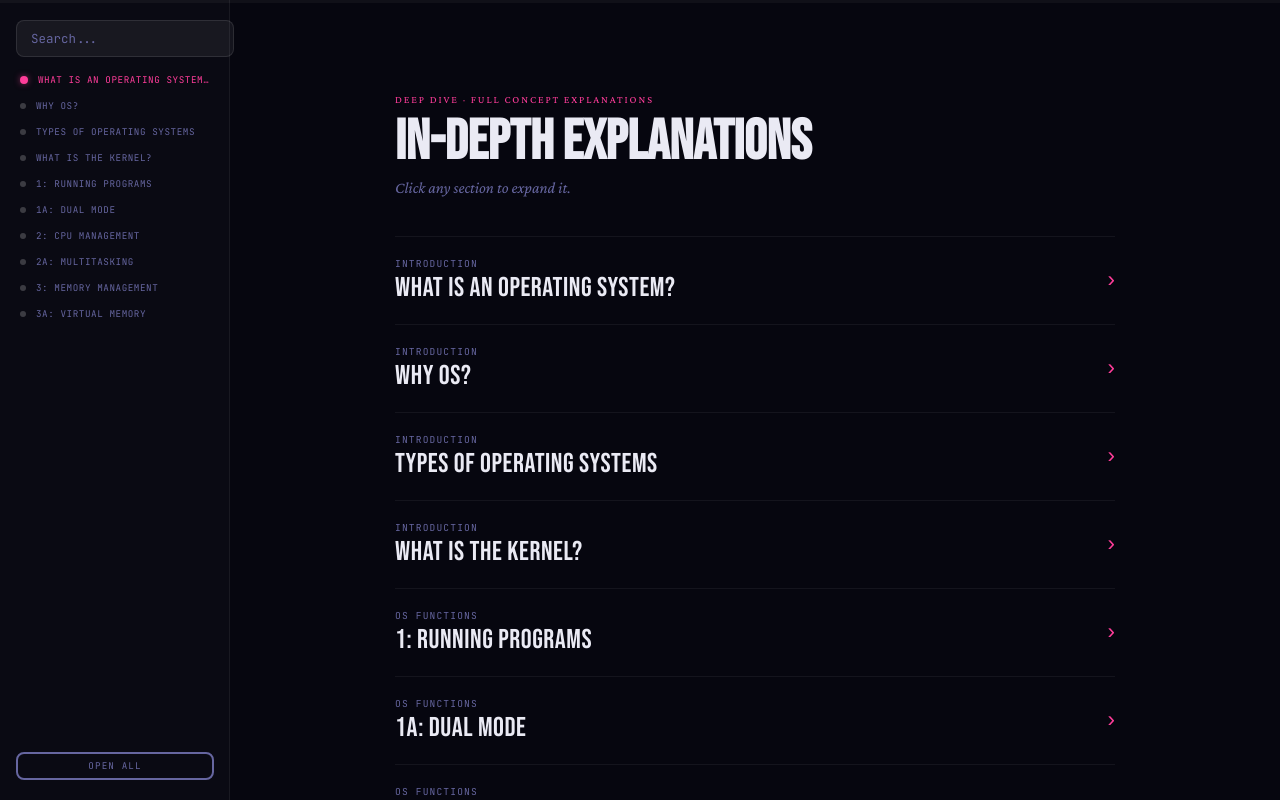
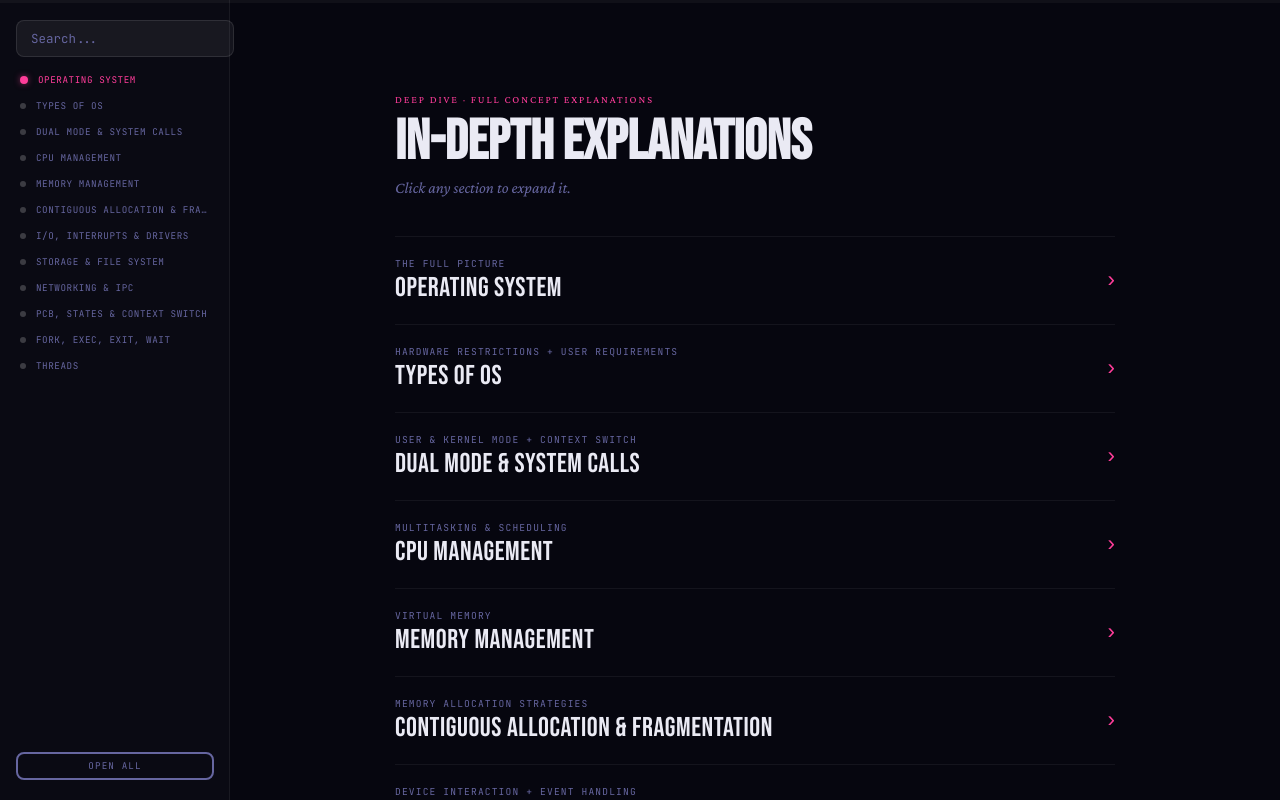
Before and after one commit to AtaurM/bobs-guide-to-os, a React (Vite) app: page / in a window 1280 px wide. Built offline with nearby package versions, Linux system fonts and the light colour scheme.

Commit message:
+OS info; bold text; indented lists; muted accent vars

```diff
--- a/src/components/panels/DeepPanel.jsx
+++ b/src/components/panels/DeepPanel.jsx
@@ -6,19 +6,37 @@ import Highlight from '../common/Highlight'
 import { useSearch } from '../../context/SearchContext'
 import { deepSectionId, deepMatchesQuery } from '../../utils/searchUtils'
 
+function InlineContent({ content }) {
+  if (typeof content === 'string') return <Highlight text={content} />
+  return content.map((seg, i) =>
+    seg.bold
+      ? <strong key={i} className={styles.bold}><Highlight text={seg.text} /></strong>
+      : <Highlight key={i} text={seg.text} />
+  )
+}
+
 // parse type of paragraph
 function BodyParagraph({ paragraph }) {
+  if (paragraph.list) {
+    return (
+      <ol className={styles.numberedList}>
+        {paragraph.list.map((item, i) => (
+          <li key={i} className={styles.listItem}>
+            <span className={styles.listNum}>{i + 1})</span>
+            <span className={styles.listText}><InlineContent content={item} /></span>
+          </li>
+        ))}
+      </ol>
+    )
+  }
+
   if (typeof paragraph === 'string') {
     return <p className={styles.bodyPara}><Highlight text={paragraph} /></p>
   }
 
   return (
     <p className={styles.bodyPara}>
-            {paragraph.map((seg, i) =>
-                seg.bold
-                    ? <strong key={i}><Highlight text={seg.text} /></strong>
-                    : <Highlight key={i} text={seg.text} />
-            )}
+      <InlineContent content={paragraph} />
     </p>
   )
 }
--- a/src/components/panels/DeepPanel.module.css
+++ b/src/components/panels/DeepPanel.module.css
@@ -209,3 +209,41 @@
 .othersItem {
     opacity: 0.5;
 }
+
+.bold {
+    color:var(--text); font-weight:600;
+}
+
+.numberedList {
+  list-style: none;
+  padding-left: 16px;
+  margin: 6px 0;
+  display: flex;
+  flex-direction: column;
+  gap: 4px;
+}
+
+.listItem {
+  display: grid;
+  grid-template-columns: 24px 1fr;
+  align-items: start;
+}
+
+.listNum {
+  /* font-family: var(--font-mono);
+  font-size: 0.85rem;
+  line-height: 2.32; */
+
+  font-family: var(--font-body);
+  font-size: 1.05rem;
+  line-height: 1.72;
+
+  color: var(--accent);
+}
+
+.listText {
+  font-family: var(--font-body);
+  font-size: 1.05rem;
+  line-height: 1.72;
+  color: var(--text-muted);
+}
--- a/src/data/deepDiveData.js
+++ b/src/data/deepDiveData.js
@@ -1,84 +1,145 @@
 const deepDiveData = [
 
     {
-        title: "What is an Operating System?",
-        sub: "Introduction",
-        body: [
-            "An operating system is the most privileged software on your computer. It runs in kernel mode — a special CPU state that grants direct access to hardware, memory, and all connected devices.",
-            [
-                { text: "User programs run in " },
-                { text: "user mode", bold: true },
-                { text: " — restricted access, can't touch hardware directly. The OS runs in " },
-                { text: "kernel mode", bold: true },
-                { text: " — unrestricted. This separation is what stops a buggy program from crashing the whole system." },
-            ],
-            "The OS provides three core abstractions: processes (for CPU), virtual memory (for RAM), and files (for storage). Every high-level operation your app does eventually boils down to one of these.",
+    title: "Operating System",
+    sub: "The full picture",
+    body: [
+        [
+        { text: "A machine's operating system is software (a " },
+        { text: "program", bold: true },
+        { text: " ) that acts as an intermediary between the machine's hardware and user applications. It sits between them in layers, with " },
+        { text: "hardware", bold: true },
+        { text: " at one end, then the " },
+        { text: "OS kernel", bold: true },
+        { text: ", then " },
+        { text: "OS services", bold: true },
+        { text: ", and then " },
+        { text: "applications", bold: true },
+        { text: ". Each layer only communicates with the ones directly adjacent to it." },
         ],
-        terms: [
-            { t: "Kernel Mode", d: "CPU execution state with full hardware access. Only the OS kernel runs here." },
-            { t: "User Mode", d: "CPU execution state with restricted hardware access. All user programs run here." },
-            { t: "Privileged Instruction", d: "A CPU instruction that can only execute in kernel mode. Attempting it in user mode causes a trap." },
+        "Operating systems have 3 general responsibilities:",
+        { list: [
+        [
+            { text: "Manage access to " },
+            { text: "shared resources", bold: true },
+            { text: ", ensuring there are no conflicts that would interfere with the user experience." },
         ],
-        exam: [
-            "The OS is software, not hardware.",
-            "Kernel mode ≠ kernel. The kernel is a program; kernel mode is a CPU state.",
-            "The OS is the only software that interacts directly with hardware.",
-        ]
+        [
+            { text: "Abstract", bold: true },
+            { text: " hardware complexity and provide a standard interface (" },
+            { text: "API", bold: true },
+            { text: ") for applications to request services from the OS, making hardware simpler—or even possible—to use for developers." },
+        ],
+        [
+            { text: "Enforce " },
+            { text: "protection", bold: true },
+            { text: " between processes and overall system security." },
+        ],
+        ]},
+        [
+        { text: "Kernel space and user space are " },
+        { text: "regions of memory", bold: true },
+        { text: " with different privilege levels. The kernel—the " },
+        { text: "core", bold: true },
+        { text: " of the OS—runs in kernel space with full hardware access. Some additional OS services, though still considered part of the OS, run in user space alongside regular applications but with restricted privileges." },
+        ],
+        "OS architectures differ in how much functionality lives in the kernel:",
+        { list: [
+        [
+            { text: "Monolithic kernel architecture", bold: true },
+            { text: " (e.g., Linux): all OS functionality is packed into the kernel. Because most components live inside the kernel, communication between them is fast. The tradeoff is stability—a bug anywhere in the kernel runs at full privilege, so it can crash the entire system." },
+        ],
+        [
+            { text: "Microkernel architecture", bold: true },
+            { text: ": only the most essential functions are kept in the kernel (typically IPC and basic scheduling), with everything else running in user space. These systems tend to be more fault-tolerant but also have more overhead from frequent switching between kernel and user space." },
+        ],
+        ]},
+        [
+        { text: "The OS also provides an " },
+        { text: "API", bold: true },
+        { text: ": a higher-level abstraction over raw system calls, making them easier to use. Examples include WinAPI for Windows and the POSIX API for Unix-like systems. POSIX is a " },
+        { text: "standard", bold: true },
+        { text: " ensuring API compatibility across different Unix-like systems, meaning code written for one POSIX-compliant OS will typically run on another with minimal changes." },
+        ],
+    ],
+    terms: [
+        { t: "Operating System", d: "A program that manages hardware and provides other programs with an environment to run in." },
+        { t: "Process", d: "A program in execution (one running instance of a program)." },
+        { t: "API", d: "A set of tools (functions, classes) the OS provides to programmers for building applications. Uses system calls under the hood, making them easier to utilize and work with." },
+        { t: "POSIX", d: "A standard that operating systems can follow, ensuring a consistent API across compliant systems." },
+    ],
+    exam: [
+        "An operating system is a PROGRAM.",
+        "A process is NOT a program. It is a program IN EXECUTION.",
+    ],
     },
 
     {
-        title: "Why OS?",
-        sub: "Introduction",
+        title: "Types of OS",
+        sub: "Hardware Restrictions + User Requirements",
         body: []
     },
 
     {
-        title: "Types of Operating Systems",
-        sub: "Introduction",
+        title: "Dual Mode & System Calls",
+        sub: "User & Kernel Mode + Context Switch",
         body: []
     },
 
     {
-        title: "What is the Kernel?",
-        sub: "Introduction",
+        title: "CPU Management",
+        sub: "Multitasking & Scheduling",
         body: []
     },
 
     {
-        title: "1: Running Programs",
-        sub: "OS Functions",
+        title: "Memory Management",
+        sub: "Virtual Memory",
         body: []
     },
 
     {
-        title: "1a: Dual Mode",
-        sub: "OS Functions",
+        title: "Contiguous Allocation & Fragmentation",
+        sub: "Memory allocation strategies",
         body: []
     },
 
     {
-        title: "2: CPU Management",
-        sub: "OS Functions",
+        title: "I/O, Interrupts & Drivers",
+        sub: "Device Interaction + Event Handling",
         body: []
     },
 
     {
-        title: "2a: Multitasking",
-        sub: "OS Functions",
+        title: "Storage & File System",
+        sub: "Abstraction of raw bytes",
         body: []
     },
 
     {
-        title: "3: Memory Management",
-        sub: "OS Functions",
+        title: "Networking & IPC",
+        sub: "Communication within and across machines",
         body: []
     },
 
     {
-        title: "3a: Virtual Memory",
-        sub: "OS Functions",
+        title: "PCB, States & Context Switch",
+        sub: "Process Lifecycle Management",
         body: []
-    }
+    },
+
+    {
+        title: "Fork, Exec, Exit, Wait",
+        sub: "POSIX Process Operations",
+        body: []
+    },
+
+    {
+        title: "Threads",
+        sub: "Lightweight Concurrency",
+        body: []
+    },
+
 ]
 
 export default deepDiveData
--- a/src/index.css
+++ b/src/index.css
@@ -22,6 +22,9 @@
   --accent-rgb: 255, 61, 154;
   --accent2: #00e0ff;
   --accent2-rgb: 0, 224, 255;
+  --accent-muted: rgba(255, 61, 155, 0.80);
+  --accent2-muted: rgba(0, 224, 255, 0.80);
+
 }
 
 body {
```
Lines whose indentation alone changed are shown as unchanged.
